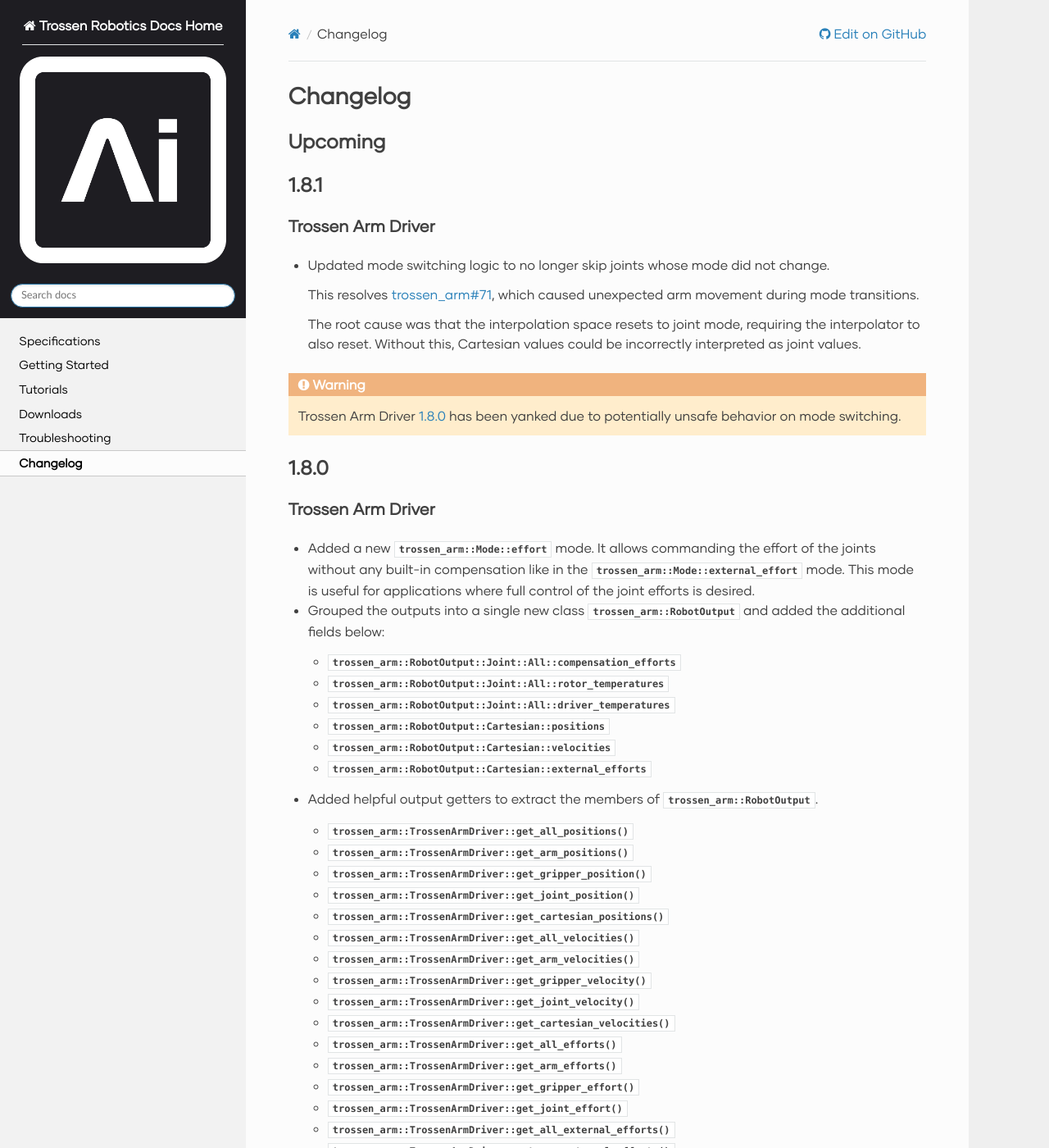
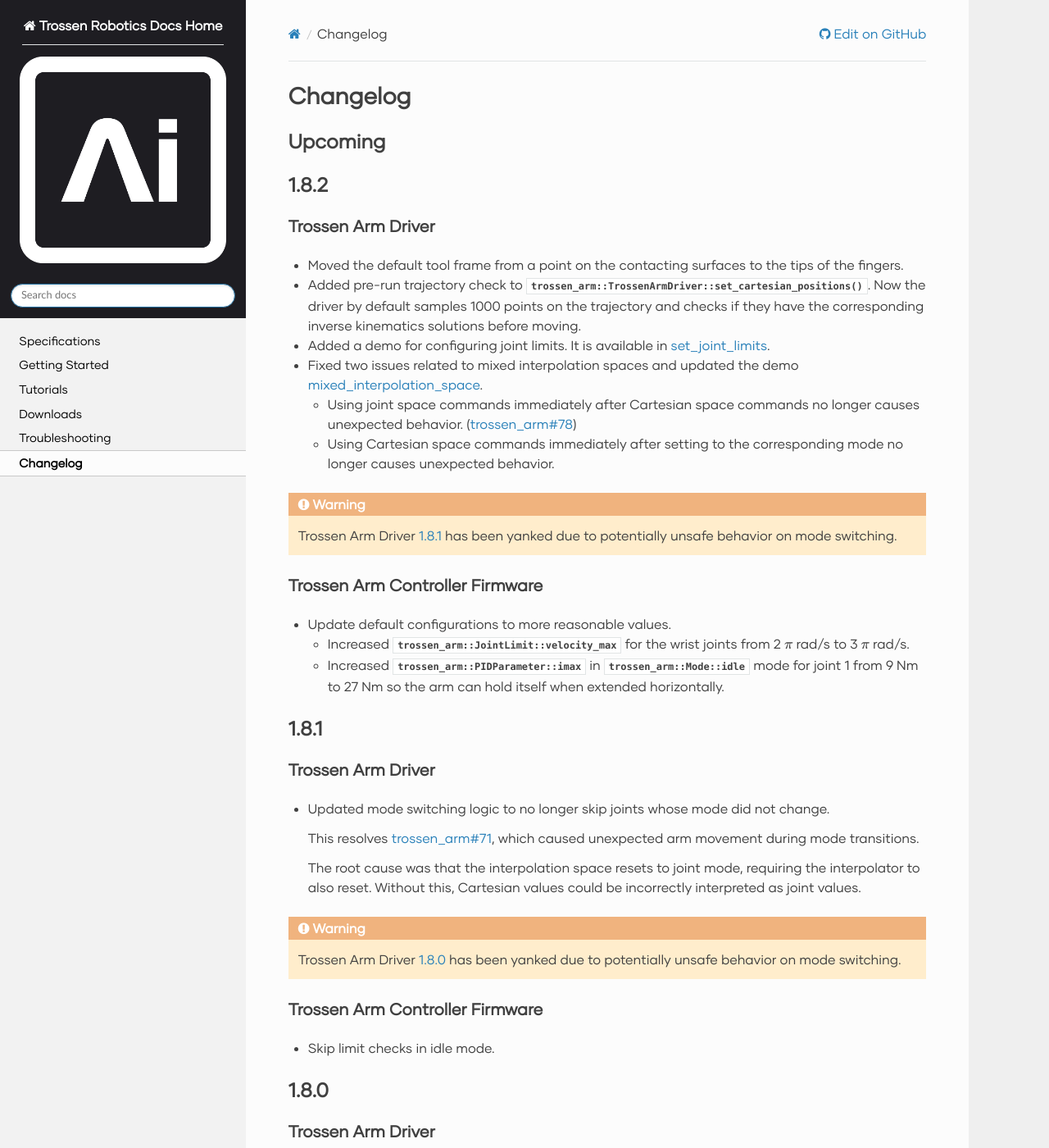
Before and after one commit to TrossenRobotics/trossen_arm, a Sphinx documentation site: the page built from docs/changelog.rst, in a window 1280 px wide and 1400 px high. Shown: the whole window at 82% size. Built offline with Sphinx 7.4.7 and the Read the Docs theme 3.1.0, drawn with Linux system fonts in a browser that asks for light colours; some web fonts are replaced; pages that are not in the unit, such as notebooks, are missing from menus.

Commit message:
added changelog for 182 (#82)
* added changelog for 182

* fixed some typos

* made expression clearer

https://github.com/TrossenRobotics/trossen_arm/pull/82#discussion_r2122214751
https://github.com/TrossenRobotics/trossen_arm/pull/82#discussion_r2122215239
https://github.com/TrossenRobotics/trossen_arm/pull/82#discussion_r2122219003

```diff
--- a/docs/changelog.rst
+++ b/docs/changelog.rst
@@ -4,6 +4,34 @@ Changelog
 
 Upcoming
 ========
+
+1.8.2
+=====
+
+Trossen Arm Driver
+------------------
+
+- Moved the default tool frame from a point on the contacting surfaces to the tips of the fingers.
+- Added pre-run trajectory check to :func:`trossen_arm::TrossenArmDriver::set_cartesian_positions`.
+  Now the driver by default samples 1000 points on the trajectory and checks if they have the corresponding inverse kinematics solutions before moving.
+- Added a demo for configuring joint limits.
+  It is available in :ref:`getting_started/demo_scripts:`set_joint_limits`_`.
+- Fixed two issues related to mixed interpolation spaces and updated the demo :ref:`getting_started/demo_scripts:`mixed_interpolation_space`_`.
+
+  - Using joint space commands immediately after Cartesian space commands no longer causes unexpected behavior. (`trossen_arm#78`_)
+  - Using Cartesian space commands immediately after setting to the corresponding mode no longer causes unexpected behavior.
+
+.. _`trossen_arm#78`: https://github.com/TrossenRobotics/trossen_arm/issues/78
+
+.. warning:: Trossen Arm Driver :ref:`changelog:1.8.1` has been yanked due to potentially unsafe behavior on mode switching.
+
+Trossen Arm Controller Firmware
+-------------------------------
+
+- Update default configurations to more reasonable values.
+
+  - Increased :member:`trossen_arm::JointLimit::velocity_max` for the wrist joints from 2 :math:`\pi` rad/s to 3 :math:`\pi` rad/s.
+  - Increased :member:`trossen_arm::PIDParameter::imax` in :enumerator:`trossen_arm::Mode::idle` mode for joint 1 from 9 Nm to 27 Nm so the arm can hold itself when extended horizontally.
 
 1.8.1
 =====
@@ -21,6 +49,11 @@ Trossen Arm Driver
 .. warning:: Trossen Arm Driver :ref:`changelog:1.8.0` has been yanked due to potentially unsafe behavior on mode switching.
 
 .. _`trossen_arm#71`: https://github.com/TrossenRobotics/trossen_arm/issues/71
+
+Trossen Arm Controller Firmware
+-------------------------------
+
+- Skip limit checks in idle mode.
 
 1.8.0
 =====
```
